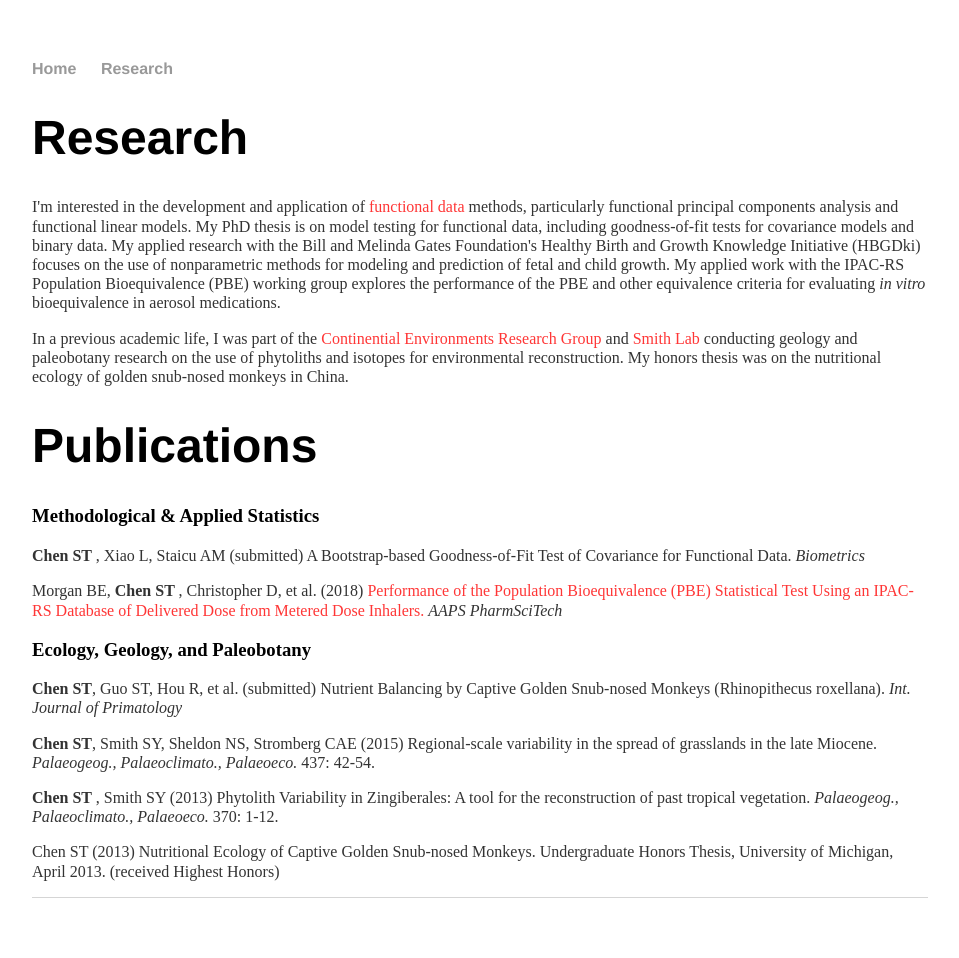
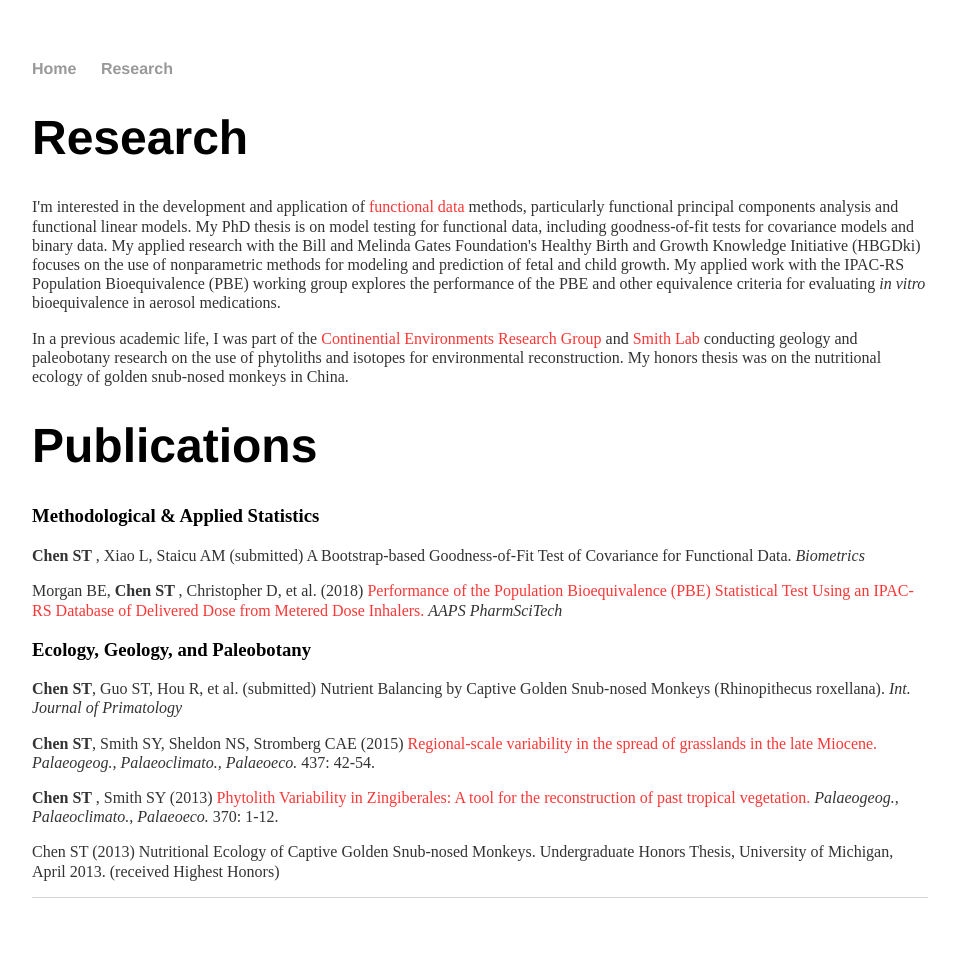
Before and after one commit to stchen3/stchen3.github.io, a Jekyll site: the page built from research/index.html, in a window 1280 px wide. Shown: the whole page, without its empty margins (160-1119 px from the left). Built offline with Jekyll 4.4.1, drawn with Linux system fonts in a browser that asks for light colours.

Commit message:
Update index.html

```diff
--- a/research/index.html
+++ b/research/index.html
@@ -34,13 +34,13 @@
 	</p>
 
 	<p> <b> Chen ST</b>, Smith SY, Sheldon NS, Stromberg CAE (2015)
-	Regional-scale variability in the spread of grasslands in the late Miocene.
-		<i> Palaeogeog., Palaeoclimato., Palaeoeco. </i> 437: 42-54.
+	<a href="https://www.sciencedirect.com/science/article/pii/S0031018215003879" target="blank"><font color=#FF3636>Regional-scale variability in the spread of grasslands in the late Miocene.</font></a>
+	<i> Palaeogeog., Palaeoclimato., Palaeoeco. </i> 437: 42-54.
 	</p>
 
 	<p> <b> Chen ST </b>, Smith SY (2013)
-	Phytolith Variability in Zingiberales: A tool for the reconstruction of past tropical vegetation.
-		<i> Palaeogeog., Palaeoclimato., Palaeoeco.</i> 370: 1-12.
+	<a href="https://www.sciencedirect.com/science/article/pii/S0031018212006098" target="blank"><font color=#FF3636>Phytolith Variability in Zingiberales: A tool for the reconstruction of past tropical vegetation.</font></a>
+	<i> Palaeogeog., Palaeoclimato., Palaeoeco.</i> 370: 1-12.
 	</p>
 
 	<p> Chen ST (2013)
```
